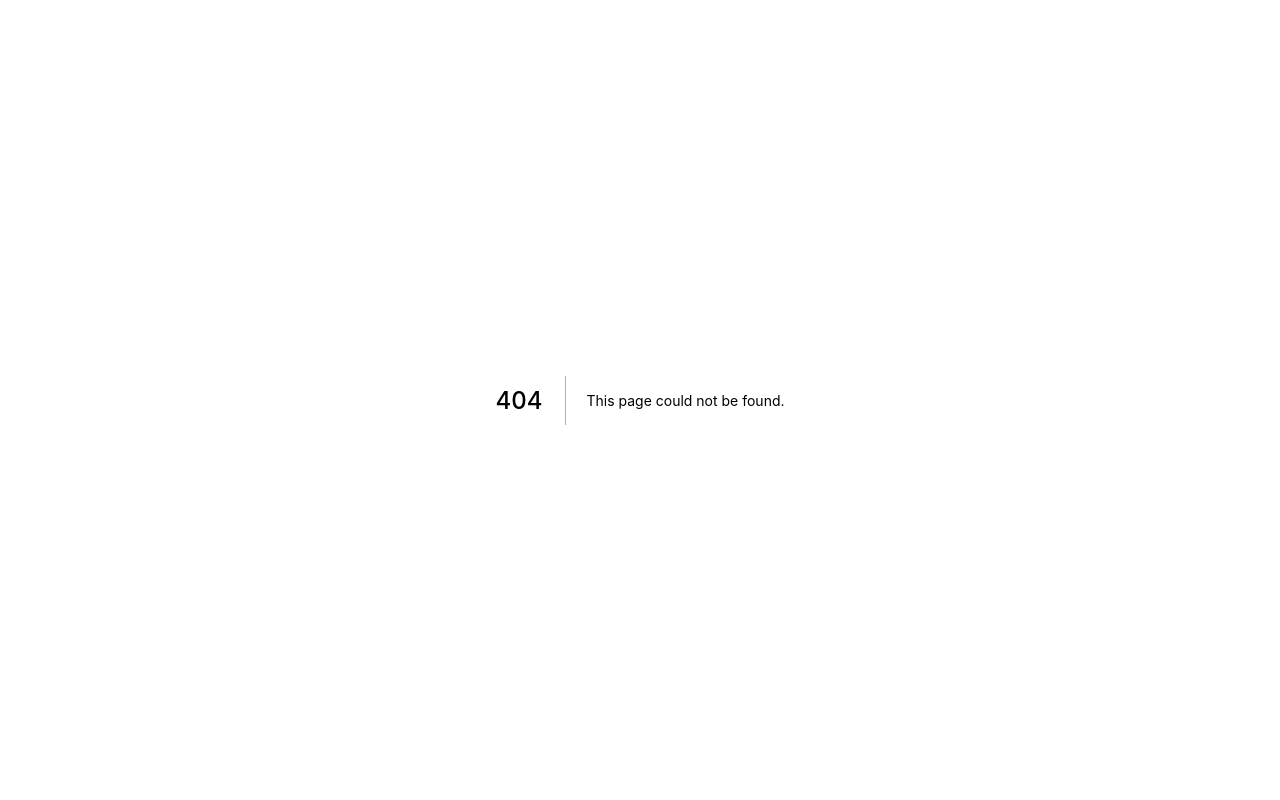
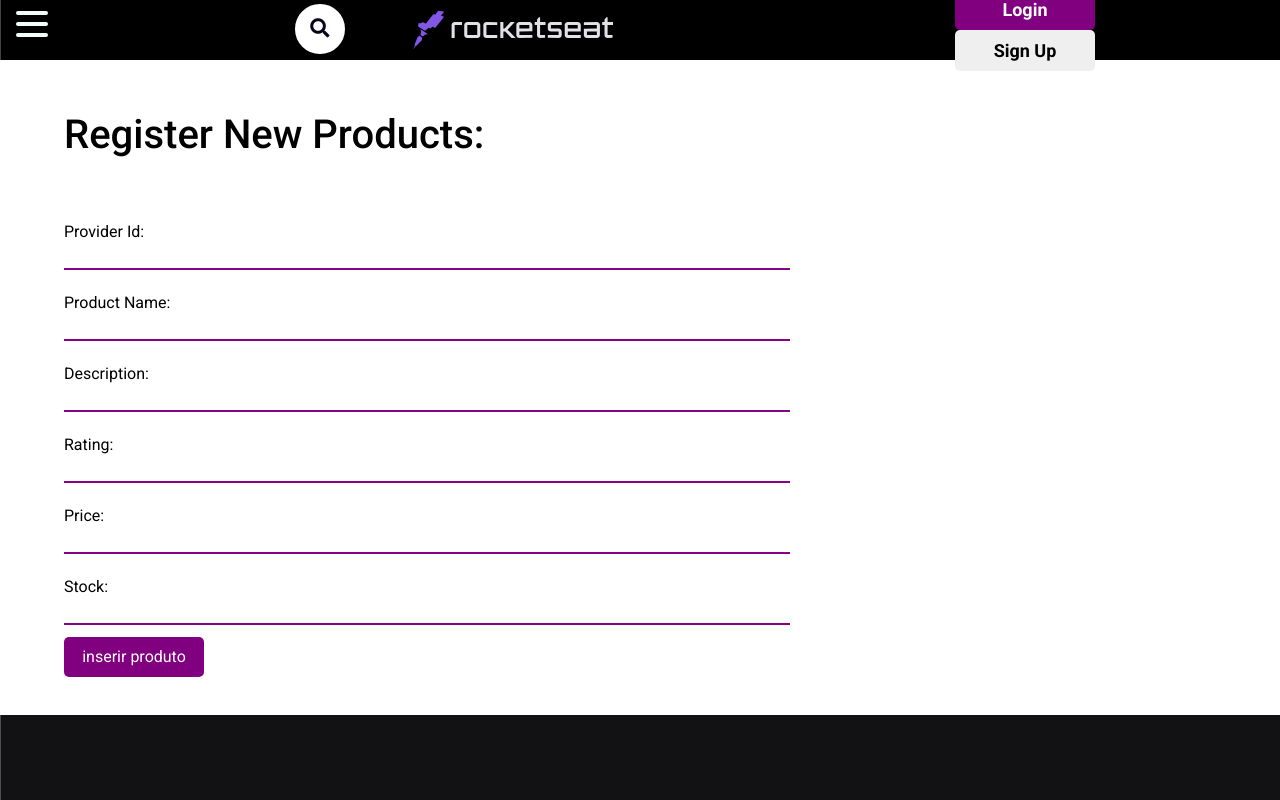
Before and after one commit to vn-pereira/marketplace_View, a Next.js app: page /newproduct in a window 1280 px wide. Before the commit this address had no page. Built offline with nearby package versions, Linux system fonts and the light colour scheme.

Commit message:
MVP - new protuct form

```diff
--- /dev/null
+++ b/src/components/NPInput.tsx
@@ -0,0 +1,25 @@
+import React from 'react'
+import styled from 'styled-components'
+const InputContainer = styled.div`
+  display: flex;
+  flex-direction: column;
+  padding: 2% 0 2% 0;
+  input{
+  border-top: none;
+  border-left: none;
+  border-right: none;
+  border-color: #330033;
+  width: 126%;
+  outline: none;
+};
+}
+`
+export default function NpForm({ ...props }) {
+
+  return (
+        <InputContainer>
+        <label htmlFor={props.id}>{props.title}</label>
+        <input type={props.type} id={props.id} name={props.name}required></input>
+        </InputContainer>
+  )
+}
--- /dev/null
+++ b/src/pages/newproduct.tsx
@@ -0,0 +1,58 @@
+import React from 'react'
+import NPInput from '../components/NPInput'
+import styled from 'styled-components'
+import Header from '../components/Header'
+const FormContainer = styled.div`
+background: white;
+color: black;
+display: flex;
+
+form{
+
+    width: 50%;
+    padding: 4% 0 0 5%;
+    margin-bottom: 3%;
+
+    button{
+        height: 40px;
+        color: white;
+        border: none;
+        background: #800080;
+        border-radius: 5px;
+        cursor: pointer;
+        width: 140px;
+        padding: 10px;
+    }
+}
+`
+
+const TitleContainer = styled.div`
+background: white;
+color: black;
+padding: 4% 0 0 5%;
+margin: unset;
+
+h1{
+    margin: unset
+}`
+export default function newproduct() {
+
+
+    return (
+        <>
+            <Header></Header>
+           <TitleContainer> <h1>Register New Products:</h1></TitleContainer>
+        <FormContainer>
+            <form action='https://limitless-cove-49173.herokuapp.com/products/new-product' method='POST'>
+                <NPInput title='Provider Id:' id='providerId' type='text' name='providerID'/>
+                <NPInput title='Product Name:' id='productName' type='text' name='name'/>
+                <NPInput title='Description:' id='description' type='text' name='description'/>
+                <NPInput title='Rating:' id='rating' type='text' name='price'/>
+                <NPInput title='Price:' id='price' type='text' name='price'/>
+                <NPInput title='Stock:' id='stock' type='number' name='stock'/>
+                <button type='submit'>inserir produto</button>
+            </form>
+        </FormContainer>
+    </>
+    )
+}
```
